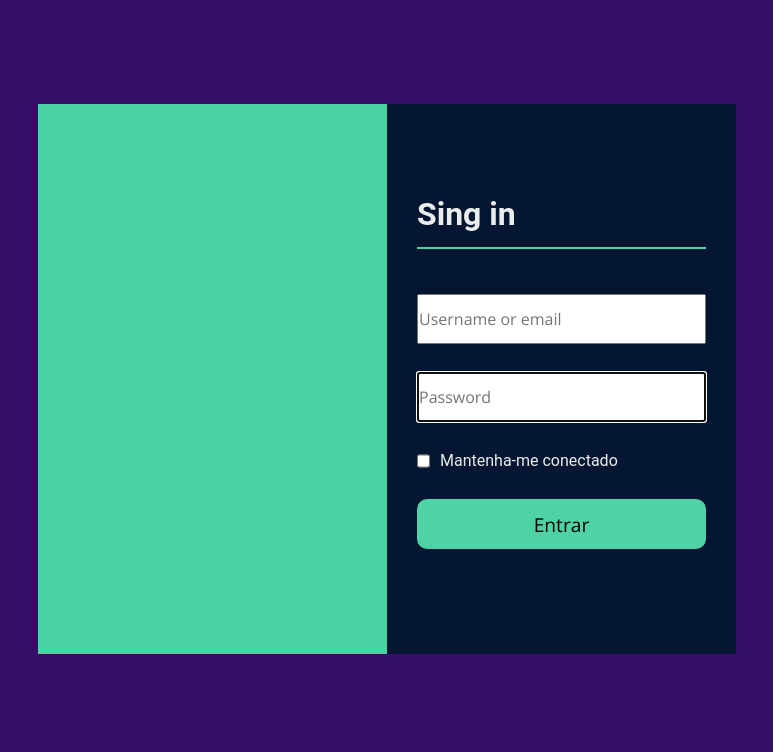
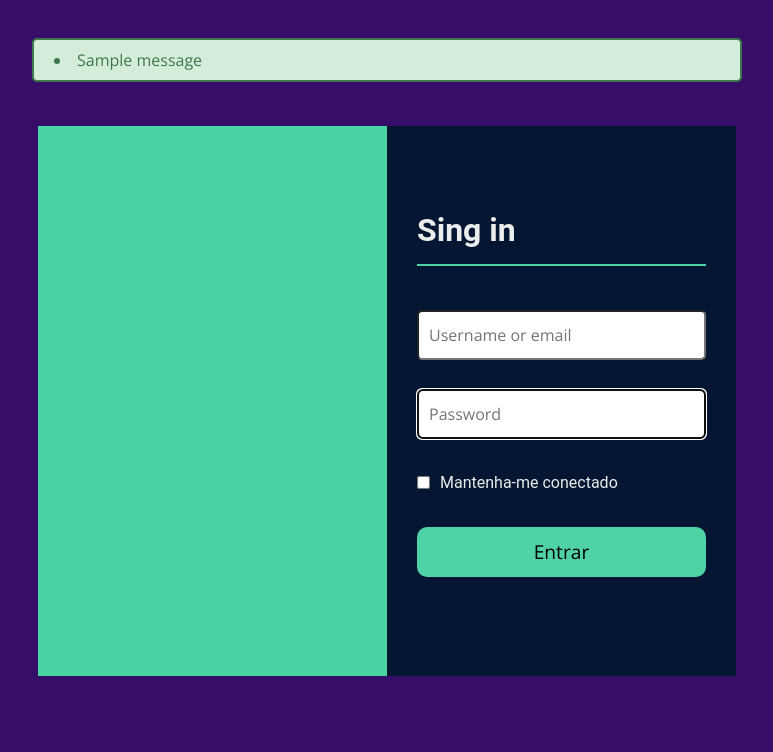
Before and after one commit to oopaze/Economize, a Django app: page /login/ in a window 1280 px wide. Shown: the top 752 px of the page, without its empty margins (253-1026 px from the left). Run offline with Django 3.2, Linux system fonts and the light colour scheme; tables that the repository leaves empty hold one stand-in row (values such as "Sample post"); one stand-in notice (Sample message) is shown; some libraries are stand-ins or nearby versions.

Commit message:
adicionando messages

```diff
--- a/web/static/css/base.css
+++ b/web/static/css/base.css
@@ -91,6 +91,6 @@
         text-align: center;
     }
     .table .total {
-        font-size: 4rem;
+        font-size: 6rem;
     }
 }
--- a/web/static/css/index/index.css
+++ b/web/static/css/index/index.css
@@ -178,7 +178,7 @@
 }
 .table .total{
     margin-top: 10px;
-    font-size: 0.9rem;
+    font-size: 1.6rem;
     color: white;
     text-align: right;
 }
--- a/web/static/css/login.css
+++ b/web/static/css/login.css
@@ -44,10 +44,19 @@
     font-size: 1rem;
     font-family: 'Roboto';
     padding-left: 10px;
+    line-height: 30px;
+}
+.form_section .remember_me{
+    display: flex;
+    flex-direction: row;
+    justify-content: left;
+    align-items: center;
 }
 .form_section .fields input{
     width: 100%;
     height: 50px;
+    border-radius: 5px;
+    padding: 0 10px;
 }
 .form_section button{
     height: 50px;
--- /dev/null
+++ b/web/static/css/messages.css
@@ -0,0 +1,31 @@
+.messages {
+    width: 59%;
+}
+.messages .message{
+    padding: 0 20px;
+    line-height: 40px;
+    width: 100%;
+    text-align: left;
+    list-style: inside;
+    border-radius: 5px;
+}
+.messages .error{
+    border: 2px solid #752129;
+    background-color:#f8d7da;
+    color: #752129;
+}
+.messages .success{
+    border: 2px solid #3e774b;
+    background-color:#d4edda;
+    color: #3e774b;
+}
+@media(max-width: 650px) {
+    .messages{
+        width: 80%;
+        font-size: 0.8rem;
+    }
+    .messages .message{
+        line-height: 25px;
+        text-justify:initial;
+    }
+}
--- a/web/static/css/modal/modal.css
+++ b/web/static/css/modal/modal.css
@@ -50,6 +50,7 @@
     width: 35%;
     border-radius: 5px;
     height: 40px;
+    margin: 0 5px;
 }
 .modal-obj .modal-footer .btn:active {
     transform: translateX(1px);
--- a/web/templates/base.html
+++ b/web/templates/base.html
@@ -13,6 +13,7 @@
         <link rel="stylesheet" href="{% static 'css/base.css' %}">
         <link rel="stylesheet" href="{% static 'css/menu.css' %}">
         <link rel="stylesheet" href="{% static 'css/modal/modal.css' %}">
+        <link rel="stylesheet" href="{% static 'css/messages.css' %}">
         {% block css %}
         {% endblock %}
     </head>
@@ -56,6 +57,13 @@
             </div>
         </header>
         <section class="container">
+            {% if messages %}
+                <ul class="messages">
+                    {% for message in messages %}
+                    <li{% if message.tags %} class="message {{ message.tags }}"{% endif %}>{{ message }}</li>
+                    {% endfor %}
+                </ul>
+            {% endif %}
             <div id="container">
                 {% block content %}
                 {% endblock %}
--- a/web/usuario/views.py
+++ b/web/usuario/views.py
@@ -1,3 +1,4 @@
+from django.contrib import messages
 from django.contrib.auth.views import LoginView, LogoutView
 from django.views.generic import RedirectView
 from django.urls import reverse_lazy
@@ -9,6 +10,11 @@
     template_name = 'usuario/login.html'
     authentication_form = AuthUserForm
 
+    def form_invalid(self, form):
+        for value in form.errors.values():
+            messages.error(self.request, value[0])
+        return super().form_invalid(form)
+
 
 class UserLogoutView(RedirectView):
     url = reverse_lazy('web-login')
```
